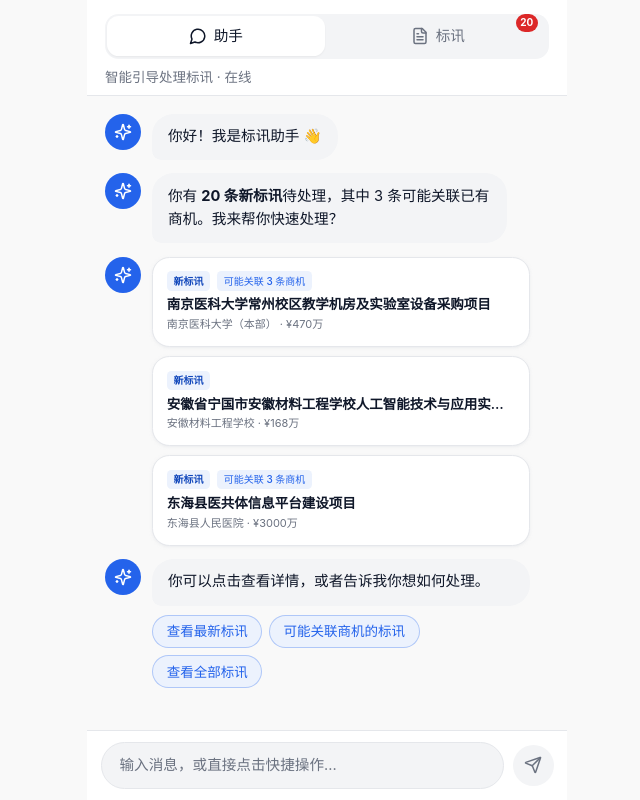
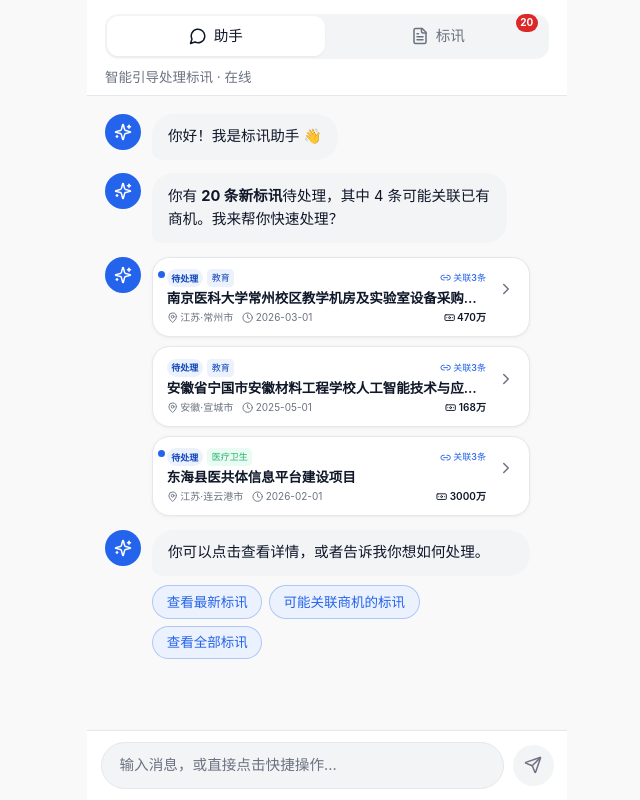
Before and after one commit to Luyi-CHEN/sales-lead-agent, a React (Vite) app: page / in a window 1280 px wide. Shown: the whole page, without its empty margins (313-953 px from the left). Built offline with nearby package versions, Linux system fonts and the light colour scheme.

Commit message:
feat: 统一对话窗口标讯卡片样式与通用列表卡片一致，修复关联标签缺失

```diff
--- a/src/components/chat/ChatTab.tsx
+++ b/src/components/chat/ChatTab.tsx
@@ -456,40 +456,71 @@ function ChatMessage({ message, allBids, pendingBids, onAction, onBidClick }: {
     )
   }
 
-  // Bid alert cards (compact, for pending bids only)
+  // Bid alert cards (unified with ChatBidList card UI)
   if (message.type === 'bid-alert') {
     return (
       <div className="flex items-start gap-2.5 animate-fade-in">
         <AgentAvatar />
         <div className="flex-1 flex flex-col gap-2 max-w-[85%]">
-          {pendingBids.slice(0, 3).map(bid => (
+          {pendingBids.slice(0, 3).map(bid => {
+            const status = statusConfig[bid.status]
+            const industryClass = industryColors[bid.industry] || 'bg-secondary text-muted-foreground'
+            return (
               <button
                 key={bid.id}
                 onClick={() => onBidClick(bid.id)}
                 data-track="从对话中查看标讯提醒"
                 data-track-type="标讯浏览"
                 data-track-detail={bid.projectName}
-              className="card-press w-full rounded-xl border bg-card p-3 text-left"
+                className="card-press w-full rounded-xl border bg-card text-left relative"
                 style={{ boxShadow: 'var(--shadow-card)' }}
               >
-              <div className="flex items-center gap-1.5 mb-1 flex-wrap">
-                <span className="rounded bg-info-muted px-1.5 py-0.5 text-[10px] font-semibold text-accent-foreground">
-                  新标讯
+                {/* Unread dot */}
+                {!bid.isRead && (
+                  <span className="absolute top-3 left-1 h-1.5 w-1.5 rounded-full bg-primary" />
+                )}
+                <div className="flex items-start gap-2.5 px-3 py-2.5">
+                  <div className="flex-1 min-w-0">
+                    {/* Row 1: status + industry + related opp */}
+                    <div className="flex items-center gap-1 mb-0.5 flex-wrap">
+                      <Badge variant={status.variant} className="text-[9px] px-1 py-0 h-4 leading-none">
+                        {status.label}
+                      </Badge>
+                      <span className={cn('rounded px-1 py-0 text-[9px] font-medium h-4 leading-4 inline-flex items-center', industryClass)}>
+                        {bid.industry}
                       </span>
-                {bid.relatedOpportunityCount > 0 && (
-                  <span className="rounded bg-accent px-1.5 py-0.5 text-[10px] font-medium text-primary">
-                    可能关联 {bid.relatedOpportunityCount} 条商机
+                      {bid.status === 'pending' && bid.relatedOpportunityCount > 0 && (
+                        <span className="inline-flex items-center gap-0.5 text-[9px] font-medium text-primary ml-auto">
+                          <Link2 className="h-2.5 w-2.5" />
+                          关联{bid.relatedOpportunityCount}条
                         </span>
                       )}
                     </div>
-              <p className="text-xs font-semibold text-foreground leading-snug line-clamp-1">
+                    {/* Row 2: project name */}
+                    <p className="text-xs font-semibold text-foreground leading-snug line-clamp-1 mb-0.5">
                       {bid.projectName}
                     </p>
-              <p className="mt-0.5 text-[11px] text-muted-foreground truncate">
-                {bid.procurementUnit || bid.industry} · ¥{bid.budgetAmount}万
-              </p>
+                    {/* Row 3: meta */}
+                    <div className="flex items-center gap-2 text-[10px] text-muted-foreground">
+                      <span className="flex items-center gap-0.5 truncate">
+                        <MapPin className="h-2.5 w-2.5 shrink-0" />
+                        {bid.region}·{bid.city}
+                      </span>
+                      <span className="flex items-center gap-0.5">
+                        <Clock className="h-2.5 w-2.5 shrink-0" />
+                        {bid.deadline}
+                      </span>
+                      <span className="flex items-center gap-0.5 ml-auto font-semibold text-foreground">
+                        <Banknote className="h-2.5 w-2.5 shrink-0" />
+                        {bid.budgetAmount}万
+                      </span>
+                    </div>
+                  </div>
+                  <ChevronRight className="h-4 w-4 text-muted-foreground shrink-0 mt-2.5" />
+                </div>
               </button>
-          ))}
+            )
+          })}
         </div>
       </div>
     )
--- a/src/data/mock-data.ts
+++ b/src/data/mock-data.ts
@@ -86,7 +86,7 @@ export const mockBids: BidInfo[] = [
     sourceUrl: 'http://cgyx.ccgp.gov.cn/cgyx/pub/proJ/details?projId=23f56b08-1cdf-4ffe-8a32-f339d26dca49',
     status: 'pending',
     isRead: true,
-    relatedOpportunityCount: 0,
+    relatedOpportunityCount: 3,
   },
   {
     id: 'BX-2026-003',
```
Also changed, not shown: 1 other file (tests, documents, lock files or other folders). Lines whose indentation alone changed are shown as unchanged.
